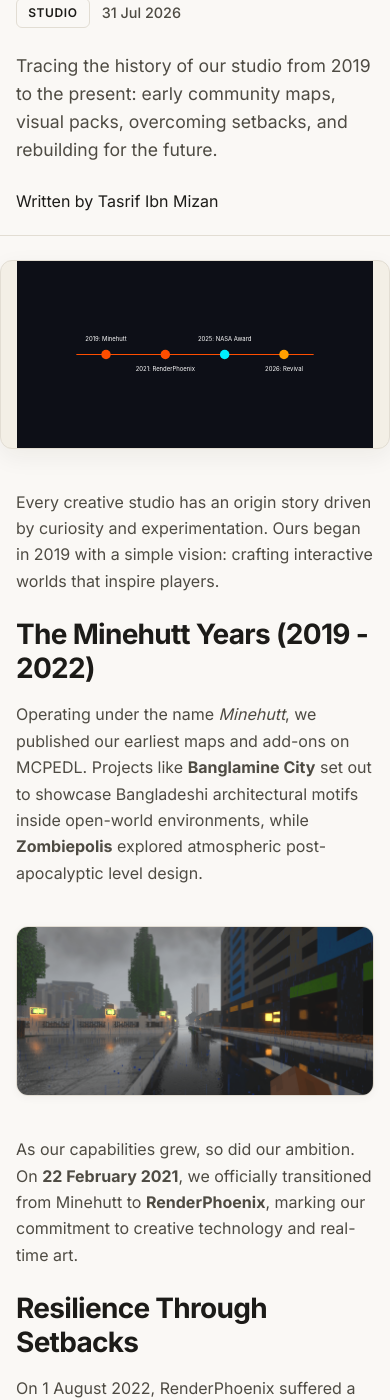
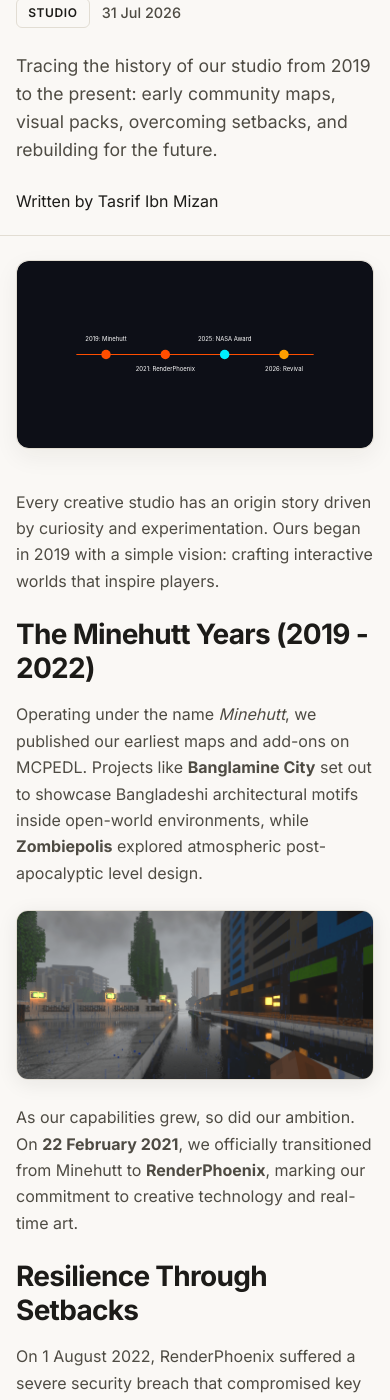
Before and after one commit to cristoparker/renderphoenix, a Jekyll site: the page built from _posts/2026-08-01-building-worlds-from-minehutt-to-renderphoenix.md, in a window 390 px wide and 1400 px high, scrolled down 190 px. Built offline with Jekyll 4.4.1, drawn with Linux system fonts in a browser that asks for light colours.

Commit message:
update for mobile

```diff
--- a/_includes/head.html
+++ b/_includes/head.html
@@ -10,5 +10,5 @@
   <link href="https://fonts.googleapis.com/css2?family=Inter:wght@300;400;500;600;700;800;900&family=JetBrains+Mono:wght@400;500&display=swap" rel="stylesheet">
 
   <!-- Main Stylesheet -->
-  <link rel="stylesheet" href="{{ '/assets/css/main.css' | relative_url }}?v=2.5">
+  <link rel="stylesheet" href="{{ '/assets/css/main.css' | relative_url }}?v=2.6">
 </head>
--- a/_layouts/post.html
+++ b/_layouts/post.html
@@ -24,8 +24,10 @@
   </header>
 
   {% if page.image %}
-    <div class="article-hero-media container">
-      <img src="{{ page.image | relative_url }}" alt="{{ page.title }}" loading="eager" width="1200" height="630">
+    <div class="article-hero-wrap container">
+      <div class="article-hero-media">
+        <img src="{{ page.image | relative_url }}" alt="{{ page.title }}" loading="eager" width="1200" height="630">
+      </div>
     </div>
   {% endif %}
 
--- a/assets/css/components.css
+++ b/assets/css/components.css
@@ -869,27 +869,33 @@
    ========================================================================== */
 
 /* 1. Article Hero / Featured Cover Media */
+.article-hero-wrap {
+  width: 100%;
+  margin-top: var(--space-xl);
+  margin-bottom: var(--space-2xl);
+}
+
 .article-hero-media {
   position: relative;
   width: 100%;
-  max-width: var(--container-max-width);
-  margin-top: var(--space-xl);
-  margin-bottom: var(--space-2xl);
   border-radius: var(--radius-xl);
   overflow: hidden;
   border: 1px solid var(--color-border);
   box-shadow: var(--shadow-md);
-  background: var(--color-bg-alt);
+  padding: 0 !important;
+  background: transparent;
 }
 
 .article-hero-media img {
-  width: 100%;
-  height: auto;
+  width: 100% !important;
+  max-width: 100% !important;
+  height: auto !important;
   max-height: 580px;
-  object-fit: cover;
-  object-position: center;
-  display: block;
+  object-fit: cover !important;
+  object-position: center !important;
+  display: block !important;
   margin: 0 !important;
+  padding: 0 !important;
   border: none !important;
 }
 
@@ -899,24 +905,27 @@
 .article-body img,
 .post-body img,
 .article-container img,
-.content-img {
-  width: 100%;
-  max-width: 100%;
+.content-img,
+.project-body img {
+  width: 100% !important;
+  max-width: 100% !important;
   height: auto !important;
-  display: block;
-  margin-top: var(--space-2xl) !important;
-  margin-bottom: var(--space-2xl) !important;
+  display: block !important;
+  margin-top: 2.25rem !important;
+  margin-bottom: 2.25rem !important;
+  padding: 0 !important;
   border-radius: var(--radius-lg);
   border: 1px solid var(--color-border);
-  box-shadow: var(--shadow-sm);
-  background-color: var(--color-surface);
-  object-fit: contain;
+  box-shadow: 0 4px 20px rgba(28, 27, 24, 0.08);
+  background: transparent !important;
+  object-fit: cover;
   transition: transform var(--transition-normal), box-shadow var(--transition-normal);
 }
 
 .article-body img:hover,
-.blog-article .article-body img:hover {
-  box-shadow: var(--shadow-md);
+.blog-article .article-body img:hover,
+.project-body img:hover {
+  box-shadow: 0 8px 30px rgba(28, 27, 24, 0.14);
   border-color: var(--c-3-soft-lavender);
 }
 
@@ -924,15 +933,19 @@
 .article-body p:has(> img),
 .article-content-wrapper p:has(> img),
 .blog-article p:has(> img) {
-  margin-top: var(--space-2xl);
-  margin-bottom: var(--space-2xl);
+  margin-top: 2.25rem;
+  margin-bottom: 2.25rem;
+  padding: 0 !important;
+  background: transparent !important;
+  border: none !important;
 }
 
 .article-body figure,
 .blog-article figure {
-  margin-top: var(--space-2xl);
-  margin-bottom: var(--space-2xl);
+  margin-top: 2.25rem;
+  margin-bottom: 2.25rem;
   width: 100%;
+  padding: 0 !important;
 }
 
 .article-body figure img,
@@ -955,13 +968,14 @@
 .project-detail .project-cover {
   width: 100%;
   height: auto;
-  min-height: 320px;
+  min-height: 300px;
   max-height: 540px;
   margin-bottom: var(--space-2xl);
   border-radius: var(--radius-lg);
   overflow: hidden;
   border: 1px solid var(--color-border);
   box-shadow: var(--shadow-sm);
+  padding: 0 !important;
 }
 
 .project-detail .project-cover img {
@@ -970,25 +984,29 @@
   max-height: 540px;
   object-fit: cover;
   display: block;
-}
-
-.project-body img {
-  width: 100%;
-  max-width: 100%;
-  height: auto !important;
-  display: block;
-  margin-top: var(--space-2xl) !important;
-  margin-bottom: var(--space-2xl) !important;
-  border-radius: var(--radius-lg);
-  border: 1px solid var(--color-border);
-  box-shadow: var(--shadow-sm);
+  padding: 0 !important;
+  margin: 0 !important;
+  border: none !important;
 }
 
 @media (max-width: 768px) {
-  .article-hero-media {
+  .article-hero-wrap {
     margin-top: var(--space-md);
     margin-bottom: var(--space-xl);
+    padding-left: 1rem !important;
+    padding-right: 1rem !important;
+  }
+
+  .article-hero-media {
     border-radius: var(--radius-md);
+    padding: 0 !important;
+  }
+
+  .article-hero-media img {
+    border-radius: var(--radius-md);
+    max-height: 300px;
+    width: 100% !important;
+    height: auto !important;
   }
 
   .blog-article .article-body img,
@@ -998,9 +1016,11 @@
   .article-container img,
   .content-img,
   .project-body img {
-    margin-top: var(--space-xl) !important;
-    margin-bottom: var(--space-xl) !important;
+    margin-top: 1.5rem !important;
+    margin-bottom: 1.5rem !important;
     border-radius: var(--radius-md);
+    padding: 0 !important;
+    background: transparent !important;
   }
 
   .article-body p:has(> img),
@@ -1008,7 +1028,15 @@
   .blog-article p:has(> img),
   .article-body figure,
   .blog-article figure {
-    margin-top: var(--space-xl);
+    margin-top: 1.5rem;
+    margin-bottom: 1.5rem;
+    padding: 0 !important;
+  }
+
+  .project-detail .project-cover {
+    min-height: 200px;
+    max-height: 320px;
     margin-bottom: var(--space-xl);
+    border-radius: var(--radius-md);
   }
 }
--- a/assets/css/main.css
+++ b/assets/css/main.css
@@ -521,27 +521,33 @@
    ========================================================================== */
 
 /* 1. Article Hero / Featured Cover Media */
+.article-hero-wrap {
+  width: 100%;
+  margin-top: var(--space-xl);
+  margin-bottom: var(--space-2xl);
+}
+
 .article-hero-media {
   position: relative;
   width: 100%;
-  max-width: var(--container-max-width);
-  margin-top: var(--space-xl);
-  margin-bottom: var(--space-2xl);
   border-radius: var(--radius-xl);
   overflow: hidden;
   border: 1px solid var(--color-border);
   box-shadow: var(--shadow-md);
-  background: var(--color-bg-alt);
+  padding: 0 !important;
+  background: transparent;
 }
 
 .article-hero-media img {
-  width: 100%;
-  height: auto;
+  width: 100% !important;
+  max-width: 100% !important;
+  height: auto !important;
   max-height: 580px;
-  object-fit: cover;
-  object-position: center;
-  display: block;
+  object-fit: cover !important;
+  object-position: center !important;
+  display: block !important;
   margin: 0 !important;
+  padding: 0 !important;
   border: none !important;
 }
 
@@ -551,24 +557,27 @@
 .article-body img,
 .post-body img,
 .article-container img,
-.content-img {
-  width: 100%;
-  max-width: 100%;
+.content-img,
+.project-body img {
+  width: 100% !important;
+  max-width: 100% !important;
   height: auto !important;
-  display: block;
-  margin-top: var(--space-2xl) !important;
-  margin-bottom: var(--space-2xl) !important;
+  display: block !important;
+  margin-top: 2.25rem !important;
+  margin-bottom: 2.25rem !important;
+  padding: 0 !important;
   border-radius: var(--radius-lg);
   border: 1px solid var(--color-border);
-  box-shadow: var(--shadow-sm);
-  background-color: var(--color-surface);
-  object-fit: contain;
+  box-shadow: 0 4px 20px rgba(28, 27, 24, 0.08);
+  background: transparent !important;
+  object-fit: cover;
   transition: transform var(--transition-normal), box-shadow var(--transition-normal);
 }
 
 .article-body img:hover,
-.blog-article .article-body img:hover {
-  box-shadow: var(--shadow-md);
+.blog-article .article-body img:hover,
+.project-body img:hover {
+  box-shadow: 0 8px 30px rgba(28, 27, 24, 0.14);
   border-color: var(--c-3-soft-lavender);
 }
 
@@ -576,15 +585,19 @@
 .article-body p:has(> img),
 .article-content-wrapper p:has(> img),
 .blog-article p:has(> img) {
-  margin-top: var(--space-2xl);
-  margin-bottom: var(--space-2xl);
+  margin-top: 2.25rem;
+  margin-bottom: 2.25rem;
+  padding: 0 !important;
+  background: transparent !important;
+  border: none !important;
 }
 
 .article-body figure,
 .blog-article figure {
-  margin-top: var(--space-2xl);
-  margin-bottom: var(--space-2xl);
+  margin-top: 2.25rem;
+  margin-bottom: 2.25rem;
   width: 100%;
+  padding: 0 !important;
 }
 
 .article-body figure img,
@@ -607,13 +620,14 @@
 .project-detail .project-cover {
   width: 100%;
   height: auto;
-  min-height: 320px;
+  min-height: 300px;
   max-height: 540px;
   margin-bottom: var(--space-2xl);
   border-radius: var(--radius-lg);
   overflow: hidden;
   border: 1px solid var(--color-border);
   box-shadow: var(--shadow-sm);
+  padding: 0 !important;
 }
 
 .project-detail .project-cover img {
@@ -622,25 +636,29 @@
   max-height: 540px;
   object-fit: cover;
   display: block;
-}
-
-.project-body img {
-  width: 100%;
-  max-width: 100%;
-  height: auto !important;
-  display: block;
-  margin-top: var(--space-2xl) !important;
-  margin-bottom: var(--space-2xl) !important;
-  border-radius: var(--radius-lg);
-  border: 1px solid var(--color-border);
-  box-shadow: var(--shadow-sm);
+  padding: 0 !important;
+  margin: 0 !important;
+  border: none !important;
 }
 
 @media (max-width: 768px) {
-  .article-hero-media {
+  .article-hero-wrap {
     margin-top: var(--space-md);
     margin-bottom: var(--space-xl);
+    padding-left: 1rem !important;
+    padding-right: 1rem !important;
+  }
+
+  .article-hero-media {
     border-radius: var(--radius-md);
+    padding: 0 !important;
+  }
+
+  .article-hero-media img {
+    border-radius: var(--radius-md);
+    max-height: 300px;
+    width: 100% !important;
+    height: auto !important;
   }
 
   .blog-article .article-body img,
@@ -650,9 +668,11 @@
   .article-container img,
   .content-img,
   .project-body img {
-    margin-top: var(--space-xl) !important;
-    margin-bottom: var(--space-xl) !important;
+    margin-top: 1.5rem !important;
+    margin-bottom: 1.5rem !important;
     border-radius: var(--radius-md);
+    padding: 0 !important;
+    background: transparent !important;
   }
 
   .article-body p:has(> img),
@@ -660,7 +680,15 @@
   .blog-article p:has(> img),
   .article-body figure,
   .blog-article figure {
-    margin-top: var(--space-xl);
+    margin-top: 1.5rem;
+    margin-bottom: 1.5rem;
+    padding: 0 !important;
+  }
+
+  .project-detail .project-cover {
+    min-height: 200px;
+    max-height: 320px;
     margin-bottom: var(--space-xl);
+    border-radius: var(--radius-md);
   }
 }
--- a/assets/css/responsive.css
+++ b/assets/css/responsive.css
@@ -299,6 +299,59 @@
   .contact-form {
     padding: 1.25rem;
   }
+
+  /* Mobile Image & Media Resiliency */
+  .article-hero-wrap {
+    margin-top: var(--space-md);
+    margin-bottom: var(--space-xl);
+    padding-left: 1rem !important;
+    padding-right: 1rem !important;
+  }
+
+  .article-hero-media {
+    border-radius: var(--radius-md);
+    padding: 0 !important;
+    background: transparent !important;
+  }
+
+  .article-hero-media img {
+    border-radius: var(--radius-md);
+    max-height: 300px;
+    width: 100% !important;
+    height: auto !important;
+  }
+
+  .blog-article .article-body img,
+  .blog-article .article-content-wrapper img,
+  .article-body img,
+  .post-body img,
+  .article-container img,
+  .content-img,
+  .project-body img {
+    margin-top: 1.5rem !important;
+    margin-bottom: 1.5rem !important;
+    border-radius: var(--radius-md);
+    padding: 0 !important;
+    background: transparent !important;
+  }
+
+  .article-body p:has(> img),
+  .article-content-wrapper p:has(> img),
+  .blog-article p:has(> img),
+  .article-body figure,
+  .blog-article figure {
+    margin-top: 1.5rem;
+    margin-bottom: 1.5rem;
+    padding: 0 !important;
+  }
+
+  .project-detail .project-cover {
+    min-height: 200px;
+    max-height: 320px;
+    margin-bottom: var(--space-xl);
+    border-radius: var(--radius-md);
+    padding: 0 !important;
+  }
 }
 
 @media (prefers-reduced-motion: reduce) {
```
